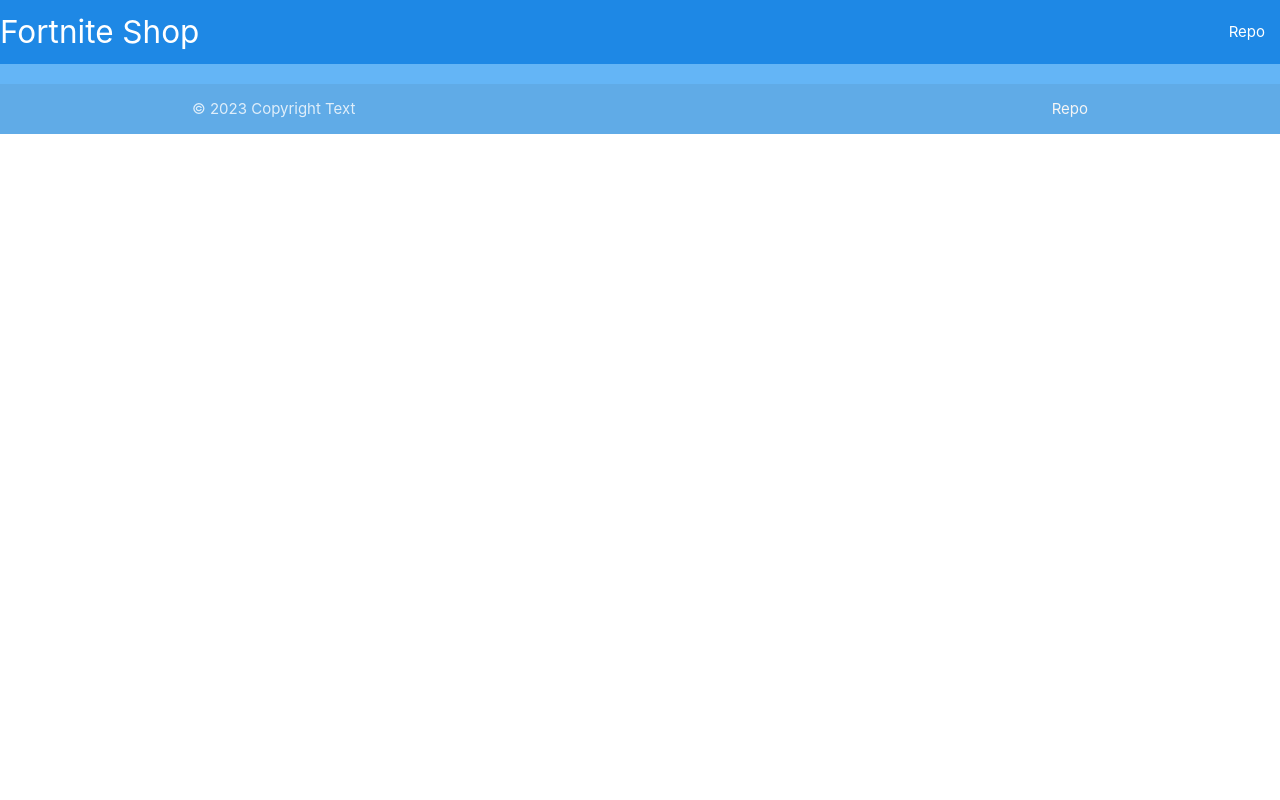
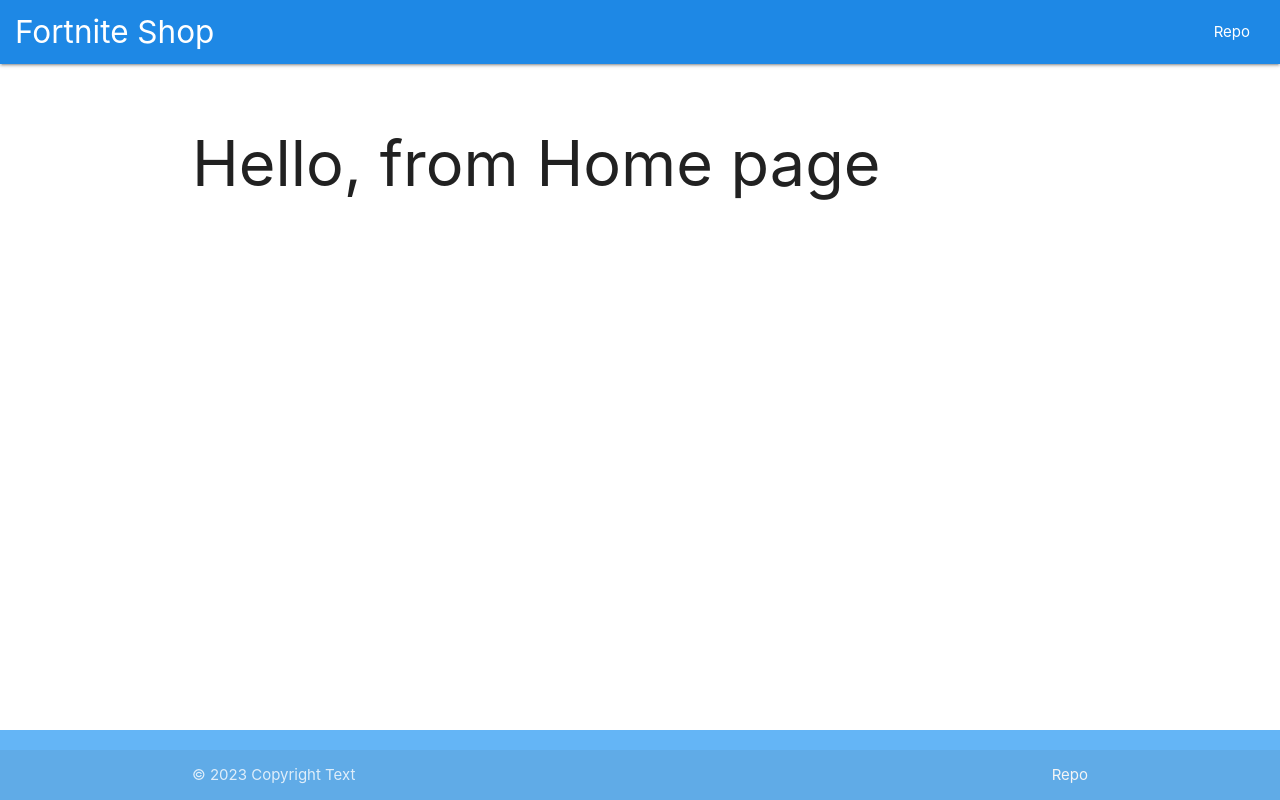
Before and after one commit to Shamidinoff/Food-Shop_API__React-Router-Project, a React (Create React App) app: page / in a window 1280 px wide. Built offline with nearby package versions, Linux system fonts and the light colour scheme.

Commit message:
Food Shop - React Router project

```diff
--- a/src/App.js
+++ b/src/App.js
@@ -1,13 +1,25 @@
-import { BrowserRouter as Router, Route, Switch } from "react-router-dom";
+import { BrowserRouter as Router, Route, Routes } from "react-router-dom";
 import { Header } from "./components/Header";
 import { Footer } from "./components/Footer";
+
+import { Home } from "./pages/Home";
+import { About } from "./pages/About";
+import { Contact } from "./pages/Contact";
 
 function App() {
   return (
     <>
-      <Header />
-      <main className="container content"></main>
-      <Footer />
+      <Router>
+        <Header />
+        <main className="container content">
+          <Routes>
+            <Route exact path="/" element={<Home />} />
+            <Route path="/about" element={<About />} />
+            <Route path="/contact" element={<Contact />} />
+          </Routes>
+        </main>
+        <Footer />
+      </Router>
     </>
   );
 }
--- a/src/index.css
+++ b/src/index.css
@@ -1,13 +1,17 @@
 body {
   margin: 0;
-  font-family: -apple-system, BlinkMacSystemFont, 'Segoe UI', 'Roboto', 'Oxygen',
-    'Ubuntu', 'Cantarell', 'Fira Sans', 'Droid Sans', 'Helvetica Neue',
+  font-family: -apple-system, BlinkMacSystemFont, "Segoe UI", "Roboto", "Oxygen",
+    "Ubuntu", "Cantarell", "Fira Sans", "Droid Sans", "Helvetica Neue",
     sans-serif;
   -webkit-font-smoothing: antialiased;
   -moz-osx-font-smoothing: grayscale;
 }
 
-code {
-  font-family: source-code-pro, Menlo, Monaco, Consolas, 'Courier New',
-    monospace;
+nav {
+  padding: 0 1rem;
 }
+
+.content {
+  min-height: calc(100vh - 70px - 64px);
+  padding: 1.5rem 0;
+}
```
